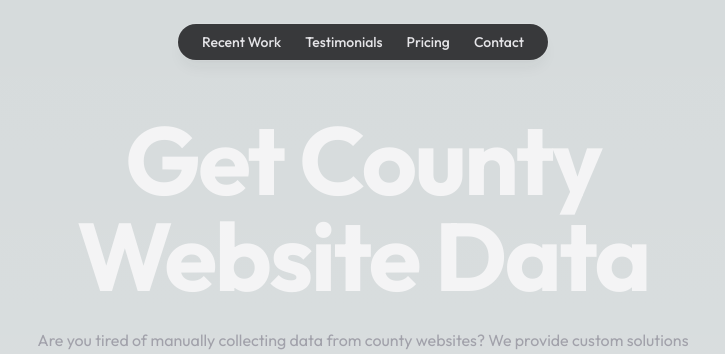
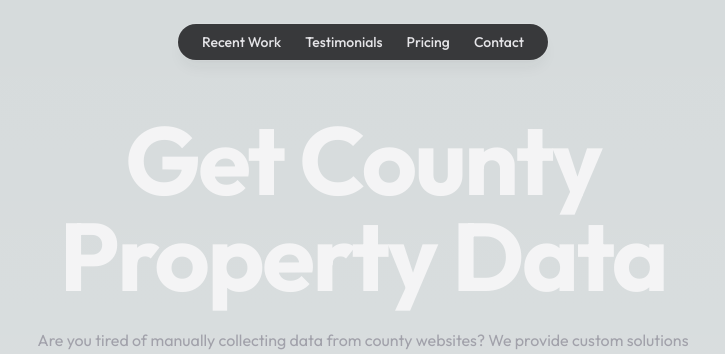
Before and after one commit to adrianhorning08/web-scraping-guy, a Next.js app: page / in a window 1280 px wide. Shown: the top 354 px of the page, without its empty margins (277-1002 px from the left). Built offline with nearby package versions, Linux system fonts and the light colour scheme.

Commit message:
more new copy

```diff
--- a/src/pages/index.js
+++ b/src/pages/index.js
@@ -10,10 +10,10 @@ export default function Home() {
   return (
     <>
       <Head>
-        <title>Custom Data Provider for County Websites</title>
+        <title>Property Data Provider for County Websites</title>
         <meta
           name="description"
-          content="Get data from county websites automatically"
+          content="Get property data from county websites automatically"
         />
         <meta name="viewport" content="width=device-width, initial-scale=1" />
         <link rel="icon" href="/favicon.ico" />
@@ -31,7 +31,7 @@ export default function Home() {
         {/* Hero */}
         <div className="max-w-2xl">
           <h1 className="text-5xl font-bold tracking-tight text-zinc-100 sm:text-8xl">
-            Get County Website Data
+            Get County Property Data
           </h1>
           <p className="mt-6 text-base text-zinc-400">
             Are you tired of manually collecting data from county websites? We
```
